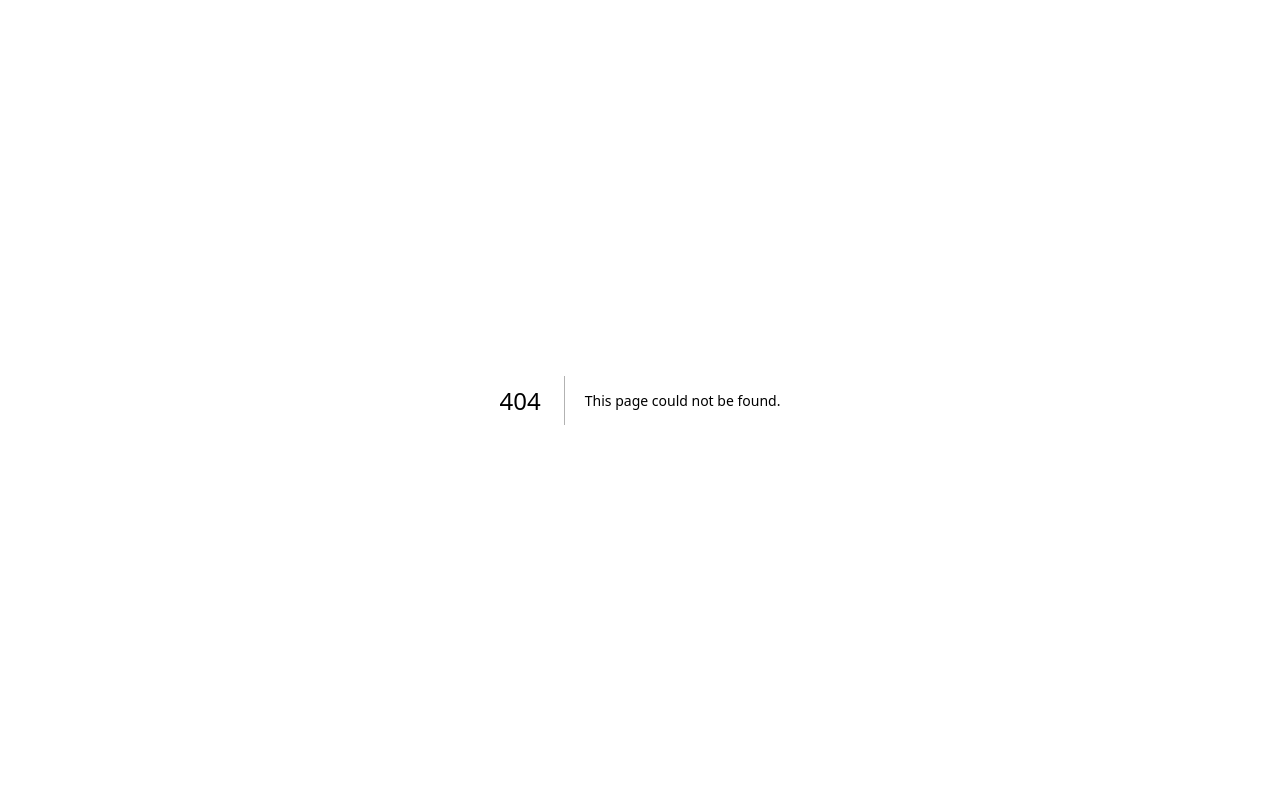
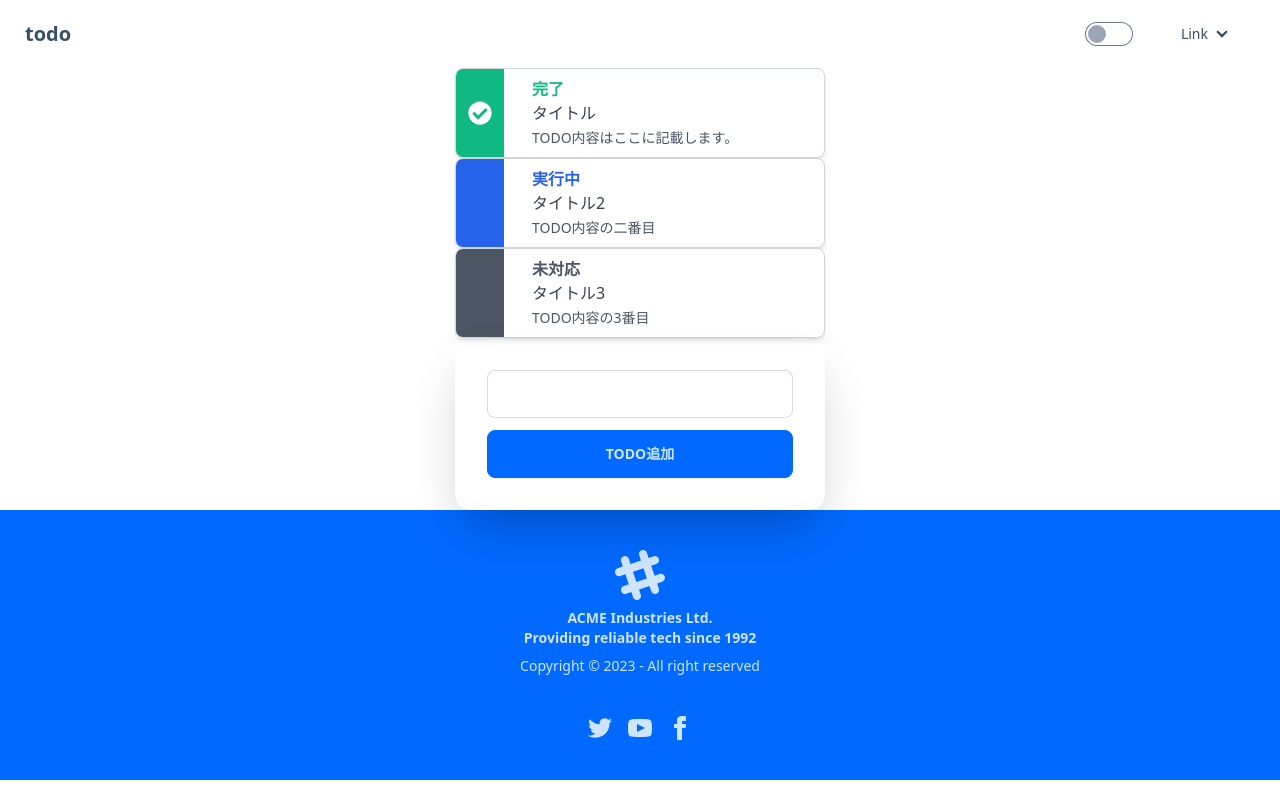
Before and after one commit to cocolemon619/wpfinal, a Next.js app: page /todo in a window 1280 px wide. Before the commit this address had no page. Built offline with nearby package versions, Linux system fonts and the light colour scheme.

Commit message:
参考サイト2まで終了。なお、未理解

```diff
--- a/package.json
+++ b/package.json
@@ -16,6 +16,7 @@
     "next": "14.0.4",
     "react": "^18",
     "react-dom": "^18",
+    "react-icons": "^4.12.0",
     "react-router-dom": "^6.21.1",
     "sqlite3": "^5.1.6"
   },
--- /dev/null
+++ b/src/components/Button.tsx
@@ -0,0 +1,14 @@
+import styles from "./button.module.css";
+type ButtonProp = {
+	children: string;
+};
+
+const Button = (props: ButtonProp): JSX.Element => {
+	return (
+		<button type="button" className={styles.red}>
+			{props.children}
+		</button>
+	);
+};
+
+export default Button;
--- a/src/components/Header.tsx
+++ b/src/components/Header.tsx
@@ -54,6 +54,7 @@ const Header = ({ title }: HeaderProps) => {
                             </summary>
                             <ul className="p-2 bg-base-100 rounded-t-none">
                                 <li><Link href="/">HOME</Link></li>
+                                <li><Link href="/todo">ToDo</Link></li>
                                 <li><Link href="/login">LOGIN</Link></li>
                                 <li><button onClick={deleteCookies}>LOGOUT</button></li>
                             </ul>
--- /dev/null
+++ b/src/components/Todo/TodoForm.tsx
@@ -0,0 +1,18 @@
+const TodoItem = () => {
+    return (
+            <div className="flex-col">
+                <div className="card shadow-2xl">
+                    <form className="card-body border-black">
+                        <div className="form-control">
+                            <input type="" placeholder="" className="input input-bordered" required />
+                        </div>
+                        <div className="form-control mt-1">
+                            <button className="btn btn-primary">TODO追加</button>
+                        </div>
+                    </form>
+                </div>
+            </div>
+    );
+};
+
+export default TodoItem;
--- /dev/null
+++ b/src/components/Todo/TodoItem.tsx
@@ -0,0 +1,64 @@
+import { FaCheckCircle } from "react-icons/fa";
+import { FaRegCheckCircle } from "react-icons/fa";
+
+type Status = "Done" | "Progress" | "Incomplete";
+
+export type TodoItemProps = {
+	title: string;
+	content: string;
+	status: Status;
+};
+
+const TodoItem = (props: TodoItemProps): JSX.Element => {
+	// 状態に応じてクラス名を取得する
+	let statusClassName = {
+		text: "",
+		textColor: "",
+		bgColor: "",
+	};
+
+	switch (props.status) {
+		case "Done":
+			statusClassName.text = "完了";
+			statusClassName.textColor = "text-emerald-500";
+			statusClassName.bgColor = "bg-emerald-500";
+			break;
+		case "Progress":
+			statusClassName.text = "実行中";
+			statusClassName.textColor = "text-blue-600";
+			statusClassName.bgColor = "bg-blue-600";
+			break;
+		case "Incomplete":
+			statusClassName.text = "未対応";
+			statusClassName.textColor = "text-gray-600";
+			statusClassName.bgColor = "bg-gray-600";
+			break;
+	}
+
+	return (
+		<div className="flex w-full border border-gray-300 max-w-sm overflow-hidden bg-white rounded-lg shadow-md dark:bg-gray-800">
+			<div
+				className={`flex items-center justify-center w-12 ${statusClassName.bgColor}`}>
+				{props.status === "Done" ? (
+					<FaCheckCircle className="w-6 h-6 text-white fill-current" />
+				) : (
+					<></>
+				)}
+			</div>
+
+			<div className="px-4 py-2 w-80">
+				<div className="mx-3">
+					<span className={`font-semibold ${statusClassName.textColor}`}>
+						{statusClassName.text}
+					</span>
+					<p className="me-1 mb-0 text-gray-700">{props.title}</p>
+					<span className="text-sm  text-gray-600 dark:text-gray-200 me-1">
+						{props.content}
+					</span>
+				</div>
+			</div>
+		</div>
+	);
+};
+
+export default TodoItem;
--- /dev/null
+++ b/src/components/Todo/TodoItemList.tsx
@@ -0,0 +1,14 @@
+import TodoItem, { TodoItemProps } from "./TodoItem";
+
+// propsにdataという名前で受け皿を作っとく
+type TodoItemListProps = {
+	data: Array<TodoItemProps>;
+};
+
+const TodoItemList = (props: TodoItemListProps) => {
+	return props.data.map((todoItem: TodoItemProps, i) => {
+		return <TodoItem key={i} {...todoItem} />;
+	});
+};
+
+export default TodoItemList;
--- /dev/null
+++ b/src/pages/todo.tsx
@@ -0,0 +1,43 @@
+import React, { useEffect, useState } from "react";
+import Header from "@/components/Header";
+import TodoItem from "@/components/Todo/TodoItem";
+import Footer from "@/components/Footer";
+
+import TodoForm from "@/components/Todo/TodoForm";
+import TodoItemList from "@/components/Todo/TodoItemList";
+import { TodoItemProps } from "@/components/Todo/TodoItem";
+
+const todoItemList: TodoItemProps[] = [
+	{
+		title: "タイトル",
+		content: "TODO内容はここに記載します。",
+        status:"Done",
+	},
+	{
+		title: "タイトル2",
+		content: "TODO内容の二番目",
+        status:"Progress",
+	},
+	{
+		title: "タイトル3",
+		content: "TODO内容の3番目",
+        status:"Incomplete",
+	},
+];
+
+const todo = () => {
+    return (
+        <div>
+            <Header title="todo" />
+            <div className="w-100 flex justify-center">
+                <div>
+                    <TodoItemList data={todoItemList} />
+                    <TodoForm />
+                </div>
+            </div>
+            <Footer />
+        </div>
+    )
+}
+
+export default todo;
```
Also changed, not shown: 1 other file (tests, documents, lock files or other folders).
